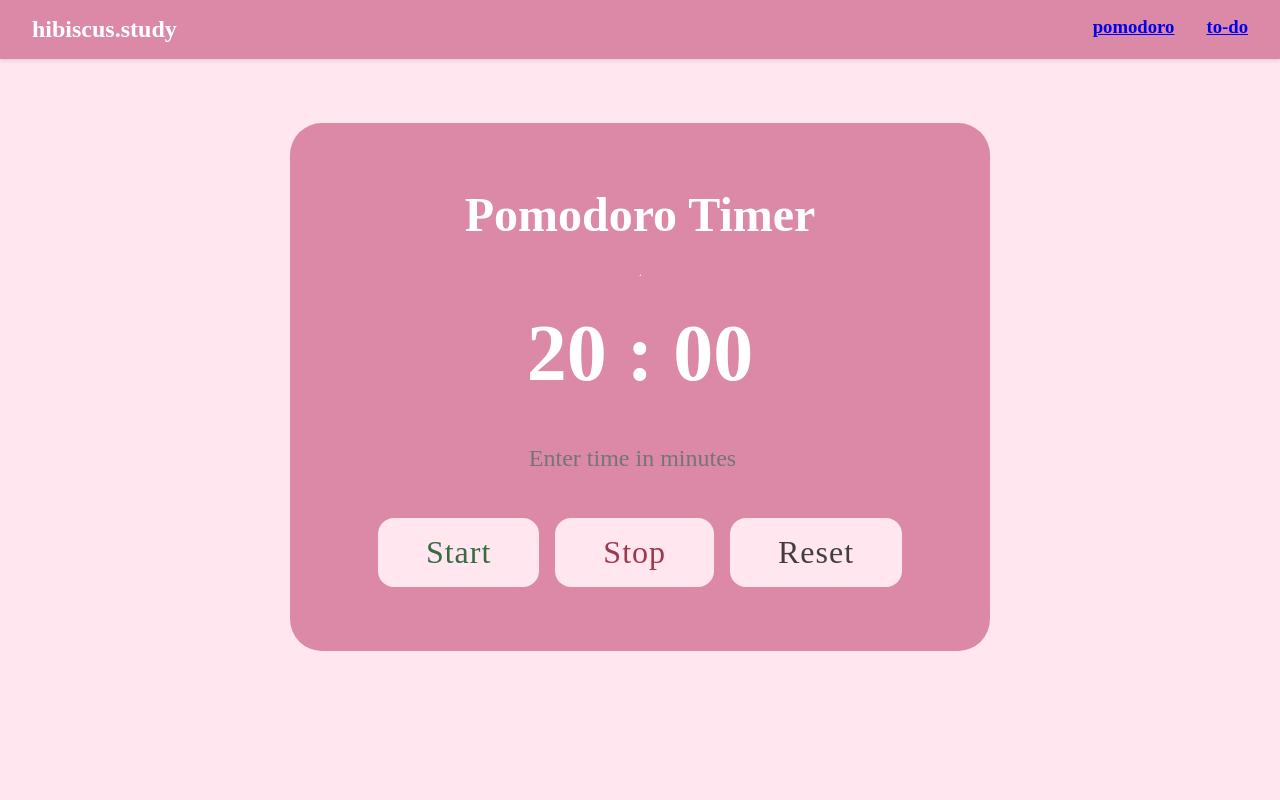
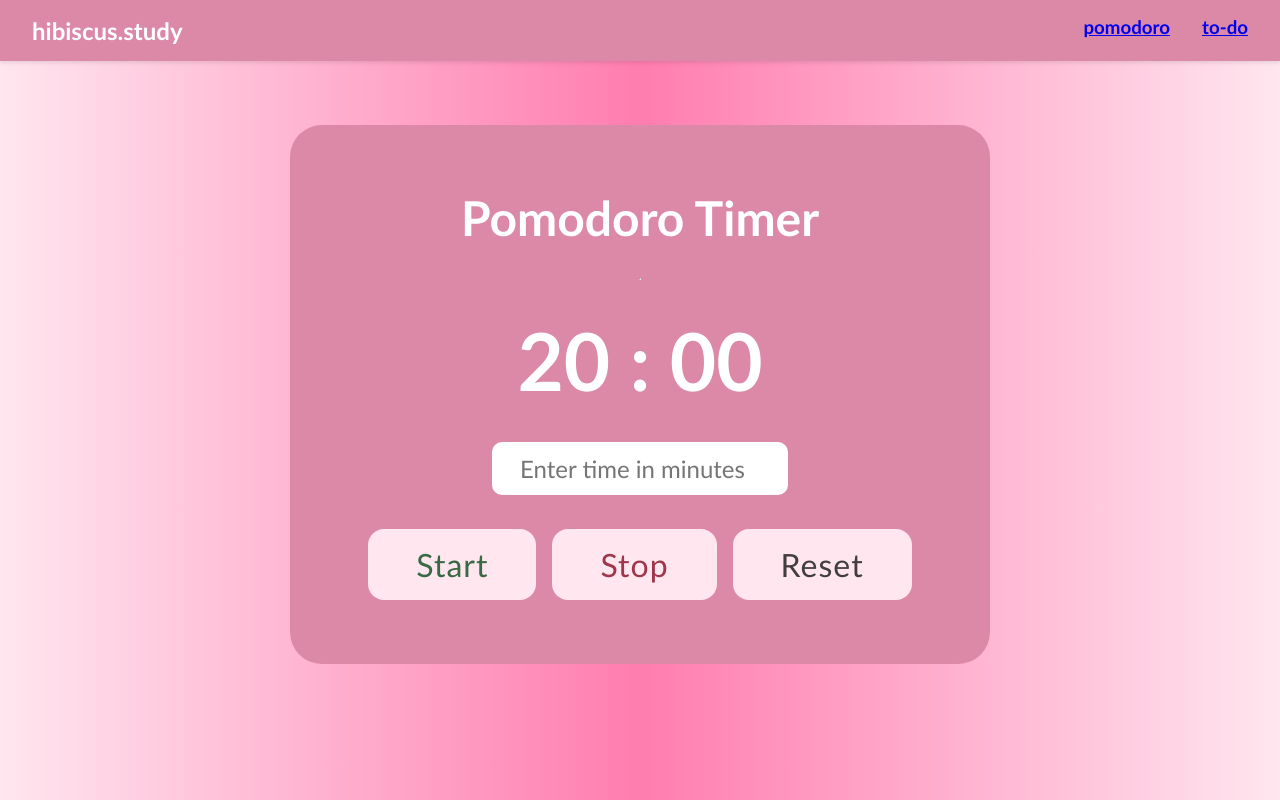
Before and after one commit to lunarafia/pomodoro, a plain HTML site: page index.html in a window 1280 px wide. Drawn offline with Linux system fonts and the light colour scheme.

Commit message:
main changes
removed unintentional footer from main page
changed background to a gradient
added favicon file - troubleshooting needed

```diff
--- a/style.css
+++ b/style.css
@@ -2,13 +2,14 @@
     margin: 0;
     padding: 0;
     box-sizing: border-box;
-    font-family: "Rockwell";
-    background-color: #DB89A7;
+    font-family: Optima,Segoe,Segoe UI,Candara,Calibri,Arial,sans-serif;
 }
 
 body{
     min-height: 100vh;
-    background-color: #FFE6EF;
+    /* background-color: #FFE6EF; */
+    background: #FFE6EF;
+background: linear-gradient(90deg, rgba(255, 230, 239, 1) 0%, rgba(255, 125, 175, 1) 50%, rgba(255, 230, 239, 1) 100%);
 }
 
 nav {
@@ -32,11 +33,19 @@ a:visited{
     list-style: none;
     text-decoration: none;
     transition: 0.2s ease-in-out;
+    color: inherit;
+    text-decoration: none;
 }
 
 .nav-links:hover{
     transform: scale(1.1);
 }
+
+.nav-links:visited{
+    text-decoration: none;
+    color: inherit;
+}
+
 nav > h2{
     transition: 0.2s ease-in-out;
 }
@@ -56,6 +65,8 @@ nav > h2:hover{
     margin: 4em auto;
     margin-top: 4em;
     max-width: 700px;
+    margin-bottom: 4em;
+    background-color: #DB89A7;
 }
 
 .container-2{
```
Also changed, not shown: index.html (+1 -0 lines), favicon.ico (added).
